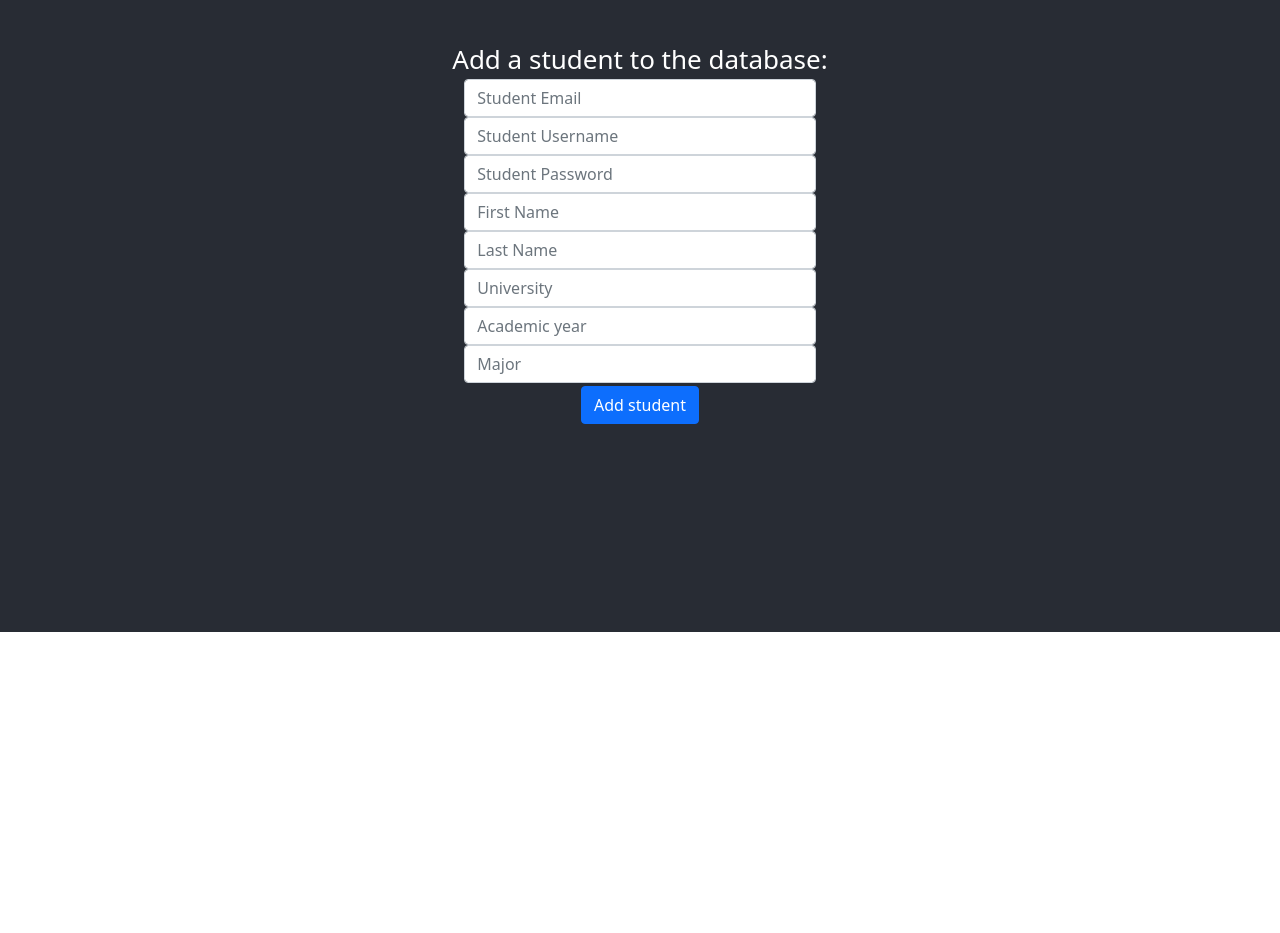
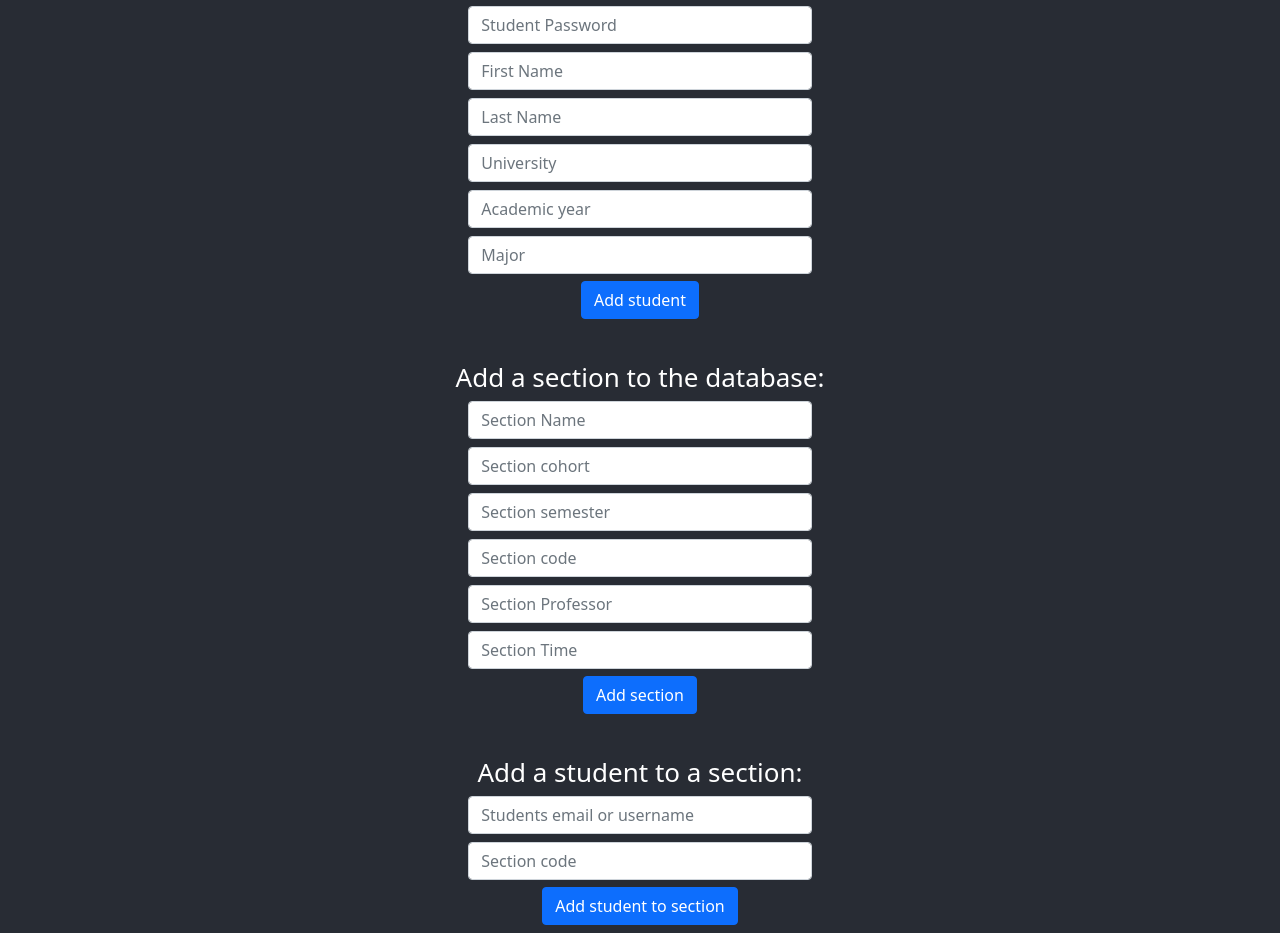
Before and after one commit to marija2/design_proj, a React (Create React App) app in the folder client/: page /admin/profile/1 in a window 1280 px wide. Shown: the part 168-1101 px from the top of the page. Before the commit the page ends 800 px from the top, so only its background shows below. Built offline with nearby package versions, Linux system fonts and the light colour scheme.

Commit message:
added classes and sections to db, admin update, profile page update

```diff
--- a/client/src/components/AdminProfile.jsx
+++ b/client/src/components/AdminProfile.jsx
@@ -10,13 +10,21 @@ import postRequest from "./PostRequest"
 class AdminProfile extends React.Component{
     constructor(props) {
         super(props)
-      this.state = { redirect: false }
-      this.handleSubmit = this.handleSubmit.bind(this);
-      this.state = { email: props.data.email }
+        this.state = {
+            redirect: false,
+            email: props.data.email,
+            addStudentStatus: "",
+            addSectionStatus: "",
+            addStudentToSectionStatus: ""
+        }
+
+        this.handleAddStudent = this.handleAddStudent.bind(this)
+        this.handleAddSection = this.handleAddSection.bind(this)
+        this.handleAddStudentToSection = this.handleAddStudentToSection.bind(this)
     }
 
     // should call this methos when a form with new info is submitted
-    handleSubmit(e) {
+    handleAddStudent(e) {
       e.preventDefault();
 
       postRequest('/addStudent', {
@@ -29,85 +37,175 @@ class AdminProfile extends React.Component{
         major: e.target.major.value,
         username: e.target.username.values
       }).then(data => {
-        console.log(data)
         if (data.success === true) {
-          this.setState({ rerender: true });
+            e.target.student_email.value = ""
+            e.target.student_password.value = ""
+            e.target.first_name.value = ""
+            e.target.last_name.value = ""
+            e.target.university.value = ""
+            e.target.academic_year.value = ""
+            e.target.major.value = ""
+            e.target.username.values = ""
+            this.setState({ addStudentStatus: "Successfully added a student" })
+        } else {
+            this.setState({ addStudentStatus: "Could not successfully add a student" })
+        }
+      })
+    }
+
+    handleAddSection(e) {
+        e.preventDefault();
+
+        postRequest('/addSection', {
+            section_name: e.target.section_name.value,
+            section_prof: e.target.section_professor.value,
+            section_time: e.target.section_time.value,
+            section_code: e.target.section_code.value,
+            section_semester: e.target.section_semester.value,
+            section_cohort: e.target.section_cohort.value
+          }).then(data => {
+            if (data.success === true) {
+                e.target.section_name.value = ""
+                e.target.section_professor.value = ""
+                e.target.section_time.value = ""
+                e.target.section_cohort.value = ""
+                e.target.section_semester.value = ""
+                e.target.section_code.value = ""
+                this.setState({ addSectionStatus: "Successfully added a section"})
+            } else {
+                this.setState({ addSectionStatus: "Couldn't successfully add a section"})
+             }
+          })
+    }
+
+    handleAddStudentToSection(e) {
+        e.preventDefault();
+
+        postRequest('/addStudentToSection', {
+            section_code: e.target.section_code.value,
+            student_email: e.target.student_email.value
+          }).then(data => {
+            if (data.success === true) {
+                e.target.section_code.value = ""
+                e.target.student_email.value = ""
+                this.setState({ addStudentToSectionStatus: "Successfully added a student to a section"})
+             } else {
+                this.setState({ addStudentToSectionStatus: "Couldn't successfully add a student to a section"})
              }
           })
     }
 
     render (){
       return (
-        <form onSubmit={this.handleSubmit}>
+        <div>
+            <form onSubmit={this.handleAddStudent}>
+                <br></br>
                 Add a student to the database:
                 <Container>
-            <Row class="p-3">
+                    <Row className="p-1">
                         <InputGroup>
-                <FormControl
-                    placeholder="Student Email"
-                    name="student_email">
-                    </FormControl>
+                            <FormControl placeholder="Student Email" name="student_email"></FormControl>
                         </InputGroup>
                     </Row>
-            <Row class="p-3">
+                    <Row className="p-1">
                         <InputGroup>
-                <FormControl
-                    placeholder="Student Username"
-                    name="username">
-                    </FormControl>
+                            <FormControl placeholder="Student Username" name="username"></FormControl>
                         </InputGroup>
                     </Row>
-            <Row class="p-3">
+                    <Row className="p-1">
                         <InputGroup>
-                <FormControl
-                    placeholder="Student Password"
-                    name="student_password">
-                </FormControl>
+                            <FormControl placeholder="Student Password" name="student_password"></FormControl>
                         </InputGroup>
                     </Row>
-            <Row class="p-3">
+                    <Row className="p-1">
                         <InputGroup>
-                <FormControl
-                    placeholder="First Name"
-                    name="first_name">
-                </FormControl>
+                            <FormControl placeholder="First Name" name="first_name"></FormControl>
                         </InputGroup>
                     </Row>
-            <Row class="p-3">
+                    <Row className="p-1">
                         <InputGroup>
-                <FormControl
-                    placeholder="Last Name"
-                    name="last_name">
-                </FormControl>
+                            <FormControl placeholder="Last Name" name="last_name"></FormControl>
                         </InputGroup>
                     </Row>
-            <Row class="p-3">
+                    <Row className="p-1">
                         <InputGroup>
-                <FormControl
-                    placeholder="University"
-                    name="university">
-                </FormControl>
+                            <FormControl placeholder="University" name="university"></FormControl>
                         </InputGroup>
                     </Row>
-            <Row class="p-3">
+                    <Row className="p-1">
                         <InputGroup>
-                <FormControl
-                    placeholder="Academic year"
-                    name="academic_year">
-                </FormControl>
+                            <FormControl placeholder="Academic year" name="academic_year"></FormControl>
                         </InputGroup>
                     </Row>
-            <Row class="p-3">
+                    <Row className="p-1">
                         <InputGroup>
-                <FormControl
-                    placeholder="Major"
-                    name="major">
-                </FormControl>
+                            <FormControl placeholder="Major" name="major"></FormControl>
                         </InputGroup>
                     </Row>
                 </Container>
                 <Button type="submit" > Add student </Button>
+                <br></br>
+                {this.state.addStudentStatus}
             </form>
+            <form onSubmit={this.handleAddSection}>
+                <br></br>
+                Add a section to the database:
+                <Container>
+                    <Row className="p-1">
+                        <InputGroup>
+                            <FormControl placeholder="Section Name" name="section_name"></FormControl>
+                        </InputGroup>
+                    </Row>
+                    <Row className="p-1">
+                        <InputGroup>
+                            <FormControl placeholder="Section cohort" name="section_cohort"></FormControl>
+                        </InputGroup>
+                    </Row>
+                    <Row className="p-1">
+                        <InputGroup>
+                            <FormControl placeholder="Section semester" name="section_semester"></FormControl>
+                        </InputGroup>
+                    </Row>
+                    <Row className="p-1">
+                        <InputGroup>
+                            <FormControl placeholder="Section code" name="section_code"></FormControl>
+                        </InputGroup>
+                    </Row>
+                    <Row className="p-1">
+                        <InputGroup>
+                            <FormControl placeholder="Section Professor" name="section_professor"></FormControl>
+                        </InputGroup>
+                    </Row>
+                    <Row className="p-1">
+                        <InputGroup>
+                            <FormControl placeholder="Section Time" name="section_time"></FormControl>
+                        </InputGroup>
+                    </Row>
+                </Container>
+                <Button type="submit" > Add section </Button>
+                <br></br>
+                {this.state.addSectionStatus}
+            </form>
+            <form onSubmit={this.handleAddStudentToSection}>
+                <br></br>
+                Add a student to a section:
+                <Container>
+                    <Row className="p-1">
+                        <InputGroup>
+                            <FormControl placeholder="Students email or username" name="student_email" defaultValue=""></FormControl>
+                        </InputGroup>
+                    </Row>
+                    <Row className="p-1">
+                        <InputGroup>
+                            <FormControl placeholder="Section code" name="section_code" defaultValue=""></FormControl>
+                        </InputGroup>
+                    </Row>
+                </Container>
+                <Button type="submit" > Add student to section </Button>
+                <br></br>
+            </form>
+            <h5>{this.state.addStudentToSectionStatus}</h5>
+        </div>
       )
     }
   }
--- a/client/src/components/Login.jsx
+++ b/client/src/components/Login.jsx
@@ -50,7 +50,7 @@ class Login extends React.Component{
       }
       return (<form onSubmit={this.handleSubmit}>
         <Container>
-          <Row class="p-3">
+          <Row className="p-3">
             <InputGroup>
               <FormControl
                 placeholder="Email or Username"
@@ -58,7 +58,7 @@ class Login extends React.Component{
                 </FormControl>
             </InputGroup>
           </Row>
-          <Row class="p-3">
+          <Row className="p-3">
             <InputGroup>
               <FormControl
                 placeholder="Password"
--- a/client/src/components/PostRequest.jsx
+++ b/client/src/components/PostRequest.jsx
@@ -1,19 +1,15 @@
 async function postRequest(url = '', data = {}) {
-    // Default options are marked with *
     const response = await fetch(url, {
-      method: 'POST', // *GET, POST, PUT, DELETE, etc.
-      mode: 'cors', // no-cors, *cors, same-origin
-      cache: 'no-cache', // *default, no-cache, reload, force-cache, only-if-cached
-      credentials: 'same-origin', // include, *same-origin, omit
-      headers: {
-        'Content-Type': 'application/json'
-        // 'Content-Type': 'application/x-www-form-urlencoded',
-      },
-      redirect: 'follow', // manual, *follow, error
-      referrerPolicy: 'no-referrer', // no-referrer, *no-referrer-when-downgrade, origin, origin-when-cross-origin, same-origin, strict-origin, strict-origin-when-cross-origin, unsafe-url
-      body: JSON.stringify(data) // body data type must match "Content-Type" header
+      method: 'POST',
+      mode: 'cors',
+      cache: 'no-cache',
+      credentials: 'same-origin',
+      headers: { 'Content-Type': 'application/json' },
+      redirect: 'follow',
+      referrerPolicy: 'no-referrer',
+      body: JSON.stringify(data)
     });
-    return response.json(); // parses JSON response into native JavaScript objects
+    return response.json();
 }
 
 export default postRequest;
```
Also changed, not shown: client/src/components/AdminLogin.jsx (+8 -15 lines), client/src/components/Profile.jsx (+18 -2 lines), 1 other file (tests, documents, lock files or other folders). Lines whose indentation alone changed are shown as unchanged.
